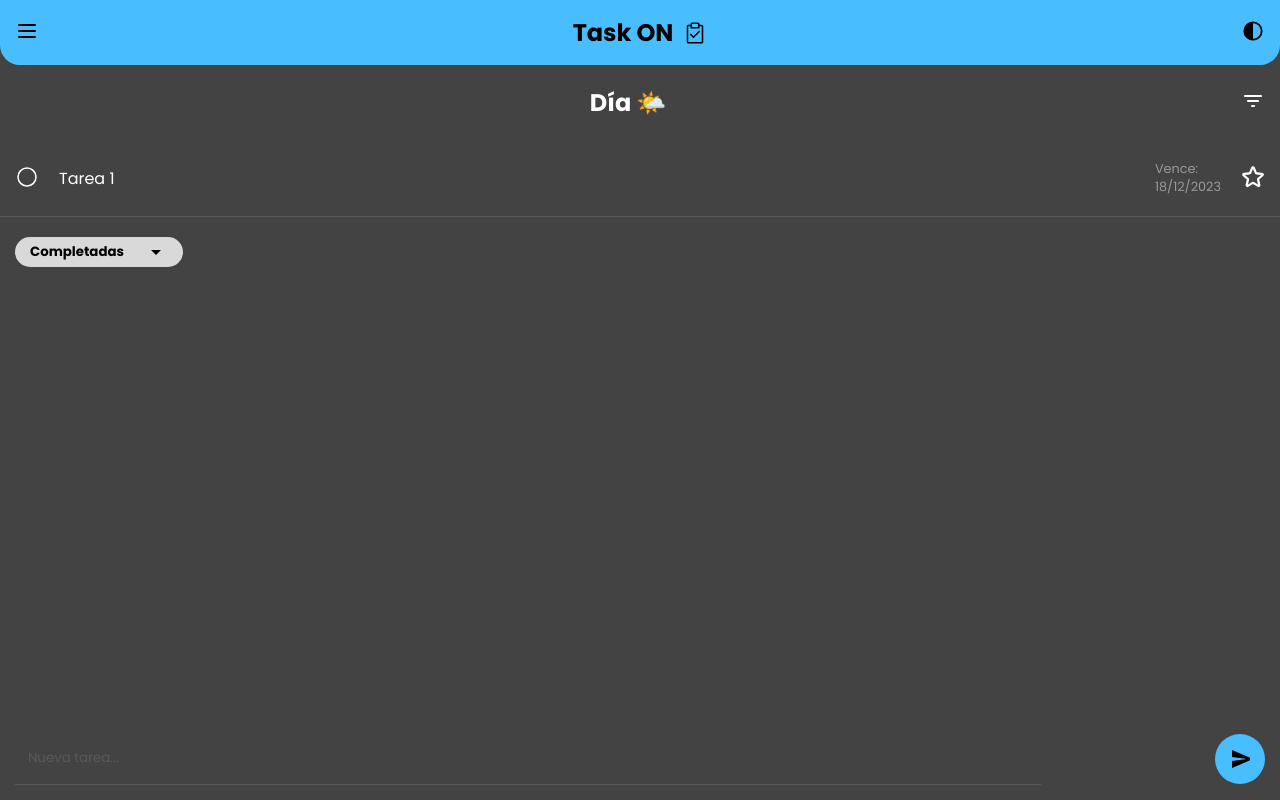
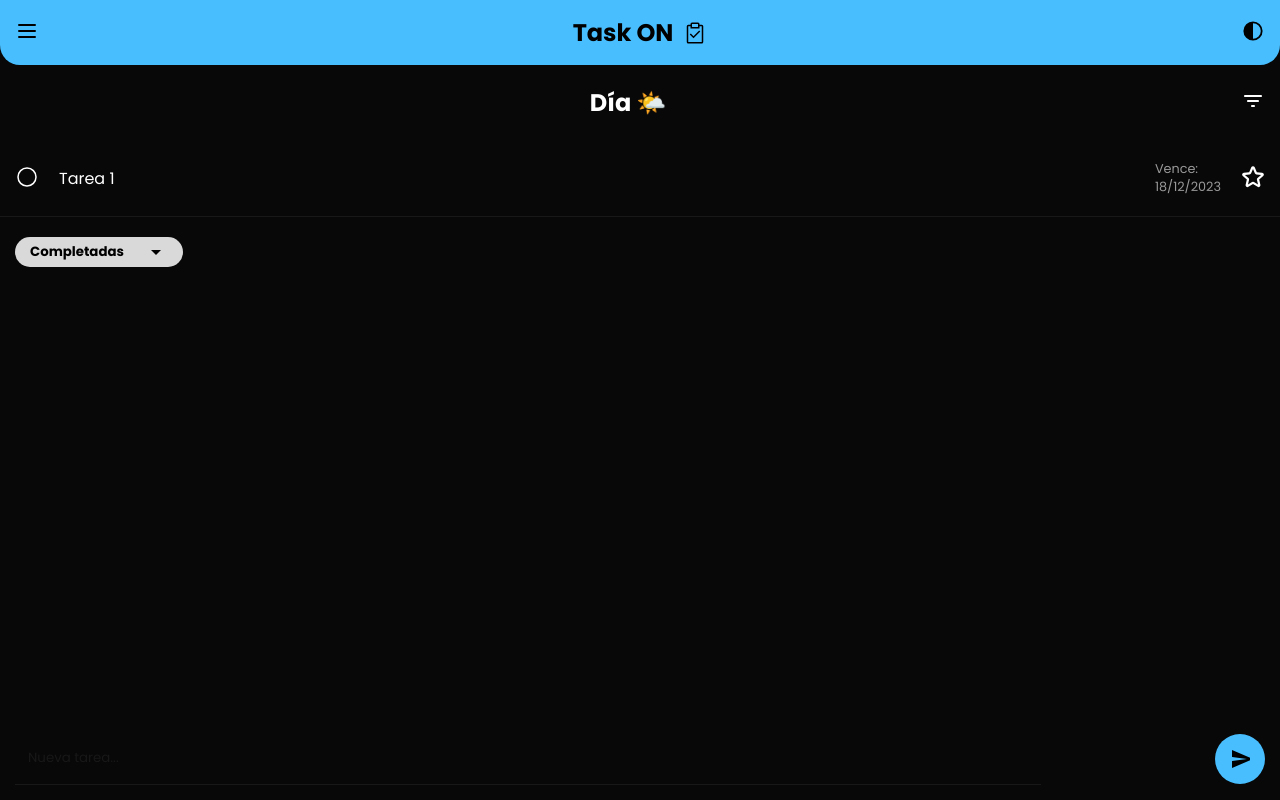
Before and after one commit to pablobarcala/todo-front, an Angular app: page /home in a window 1280 px wide. Built offline with nearby package versions, Linux system fonts and the light colour scheme.

Commit message:
cambiar colores de los temas

```diff
--- a/src/app/modules/home/components/tarea-item/tarea-item.component.css
+++ b/src/app/modules/home/components/tarea-item/tarea-item.component.css
@@ -7,7 +7,7 @@
 }
 
 .container:active {
-    background-color: var(--TAREA-CLICK);
+    background-color: var(--SECOND-GREY);
 }
 
 .tarea-titulo {
--- a/src/styles.css
+++ b/src/styles.css
@@ -28,25 +28,30 @@
 
 :root.dark {
     color-scheme: dark;
-    --BACKGROUND: #444343;
-    --SIDENAV-BG: #44434398;
+    /* --BACKGROUND: #444343; */
+    /* --SIDENAV-BG: #44434398; */
+    --BACKGROUND: #080808;
+    --SIDENAV-BG: #25252598;
     --MENU-BG: #232323;
     --PRIMARY-TEXT: #FFF;
-    --SECOND-GREY: #5A5959;
+    /* --SECOND-GREY: #5A5959; */
+    --SECOND-GREY: #181818;
     --SNACKBAR-BTN: #a7a7a7;
-    --TAREA-CLICK: #494949;
+    /* --TAREA-CLICK: #494949; */
     --VENCIMIENTO-TXT: #999999;
 }
 
 :root.light {
     color-scheme: light;
-    --BACKGROUND: #E4E4E4;
+    /* --BACKGROUND: #E4E4E4; */
+    --BACKGROUND: #fff;
     --SIDENAV-BG: #e4e4e4a9;
     --MENU-BG: #cacaca;
     --PRIMARY-TEXT: #000;
-    --SECOND-GREY: #D0C3C3;
+    /* --SECOND-GREY: #D0C3C3; */
+    --SECOND-GREY: #dddddd;
     --SNACKBAR-BTN: #6d6d6d;
-    --TAREA-CLICK: #dadada;
+    /* --TAREA-CLICK: #dadada; */
     --VENCIMIENTO-TXT: #7a7a7a;
 }
 
```
